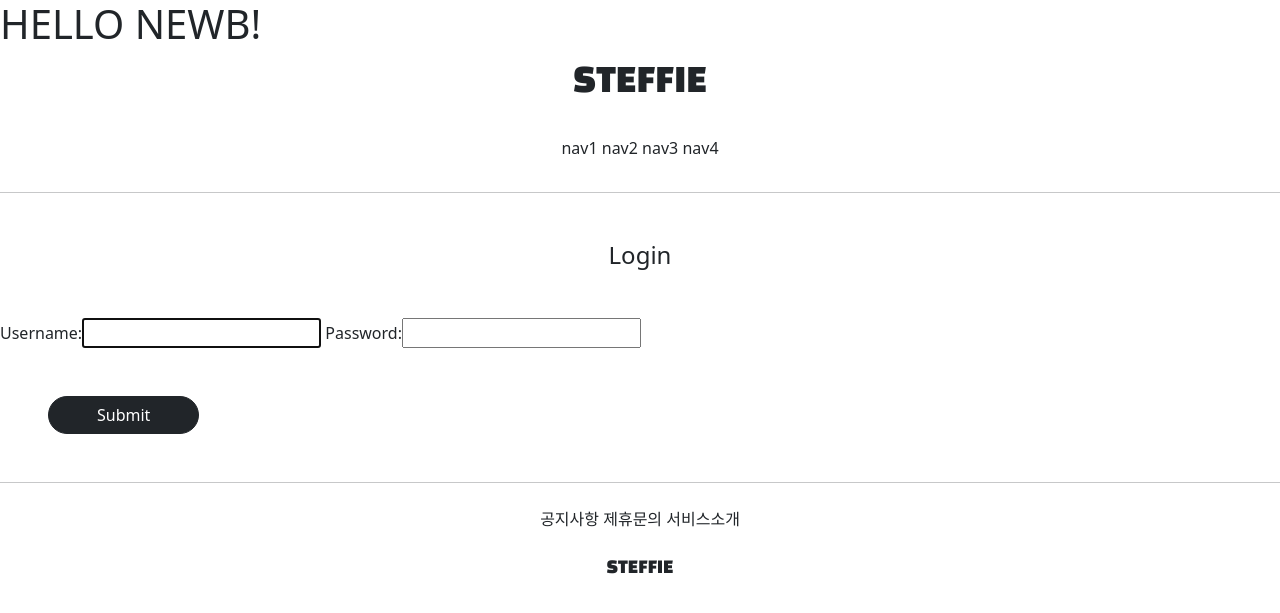
After one commit to youngjuj/me_alone, a Django app: page /accounts/login/ in a window 1280 px wide. The commit adds this page. Shown: the top 613 px of the page. Run offline with Django 3.2, Linux system fonts and the light colour scheme; parts of the project's set-up code (start-up, migrations or seed data) failed here and were passed over.

Commit message:
21/07/13 me_alone login&logout

```diff
--- a/accountapp/models.py
+++ b/accountapp/models.py
@@ -2,4 +2,4 @@ from django.db import models
 
 # Create your models here.
 class HelloWorld(models.Model):
-    text=models.CharField(max_length=255, null=False)
+    text = models.CharField(max_length=255, null=False)
--- a/accountapp/templates/accountapp/hello_newworld.html
+++ b/accountapp/templates/accountapp/hello_newworld.html
@@ -23,7 +23,7 @@
         </form>
 
         {% for hello_world in hello_world_list %}
-        <h3>{{ hello_world.text }}</h3>
+            <h3>{{ hello_world.text }}</h3>
         {% endfor %}
 
 
--- /dev/null
+++ b/accountapp/templates/accountapp/login.html
@@ -0,0 +1,24 @@
+{% extends 'base.html' %}
+
+{% block content %}
+
+
+    <div class="text-center">
+        <div class="m-5">
+            <h4>
+                Login
+            </h4>
+        </div>
+    </div>
+    <div>
+        <form action="{% url 'accountapp:login' %}" method="post">
+            {% csrf_token %}
+            {{ form }}
+            <div class="m-5">
+                <input type="submit"
+                       class="btn btn-dark rounded-pill px-5">
+            </div>
+        </form>
+    </div>
+
+{% endblock %}
--- a/accountapp/urls.py
+++ b/accountapp/urls.py
@@ -1,3 +1,4 @@
+from django.contrib.auth.views import LoginView, LogoutView
 from django.urls import path
 from accountapp.views import hello_world, AccountCreateView
 
@@ -7,5 +8,9 @@ app_name = 'accountapp'
 urlpatterns = [
     path('hello_newworld/', hello_world, name="hello_world"),
 
+    path('login/', LoginView.as_view(template_name='accountapp/login.html'),
+         name='login'),
+    path('logout/', LogoutView.as_view(), name='logout'),
+
     path('create/', AccountCreateView.as_view(), name = 'create'),
 ]
--- a/accountapp/views.py
+++ b/accountapp/views.py
@@ -30,5 +30,5 @@ def hello_world(request):
 class AccountCreateView(CreateView):
     model = User
     form_class = UserCreationForm
-    success_url = reverse_lazy('accountapp:hello_world')
+    success_url = reverse_lazy('accountapp:hello_newworld')
     template_name = 'accountapp/create.html'
--- a/me_alone/settings.py
+++ b/me_alone/settings.py
@@ -13,6 +13,8 @@ import os
 from pathlib import Path
 
 # Build paths inside the project like this: BASE_DIR / 'subdir'.
+from django.urls import reverse_lazy
+
 BASE_DIR = Path(__file__).resolve().parent.parent
 
 env_list = dict()
@@ -142,3 +144,6 @@ STATICFILES_DIRS = [
 # https://docs.djangoproject.com/en/3.2/ref/settings/#default-auto-field
 
 DEFAULT_AUTO_FIELD = 'django.db.models.BigAutoField'
+
+LOGIN_REDIRECT_URL = reverse_lazy('accountapp:hello_newworld')
+LOGOUT_REDIRECT_URL = reverse_lazy('accountapp:login')
```
Also changed, not shown: accountapp/templates/accountapp/create.html (added, +24 -0 lines), accountapp/templates/accountapp/logout.html (added, +24 -0 lines).
